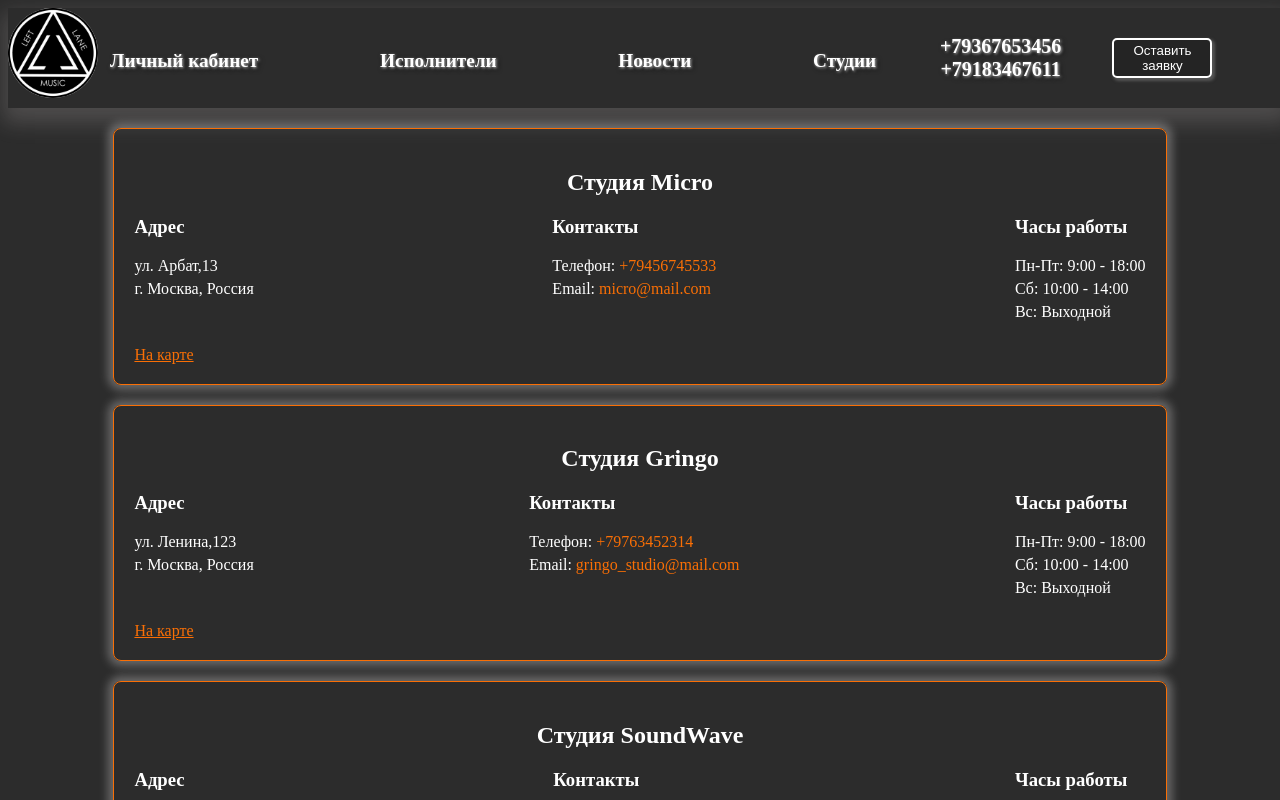
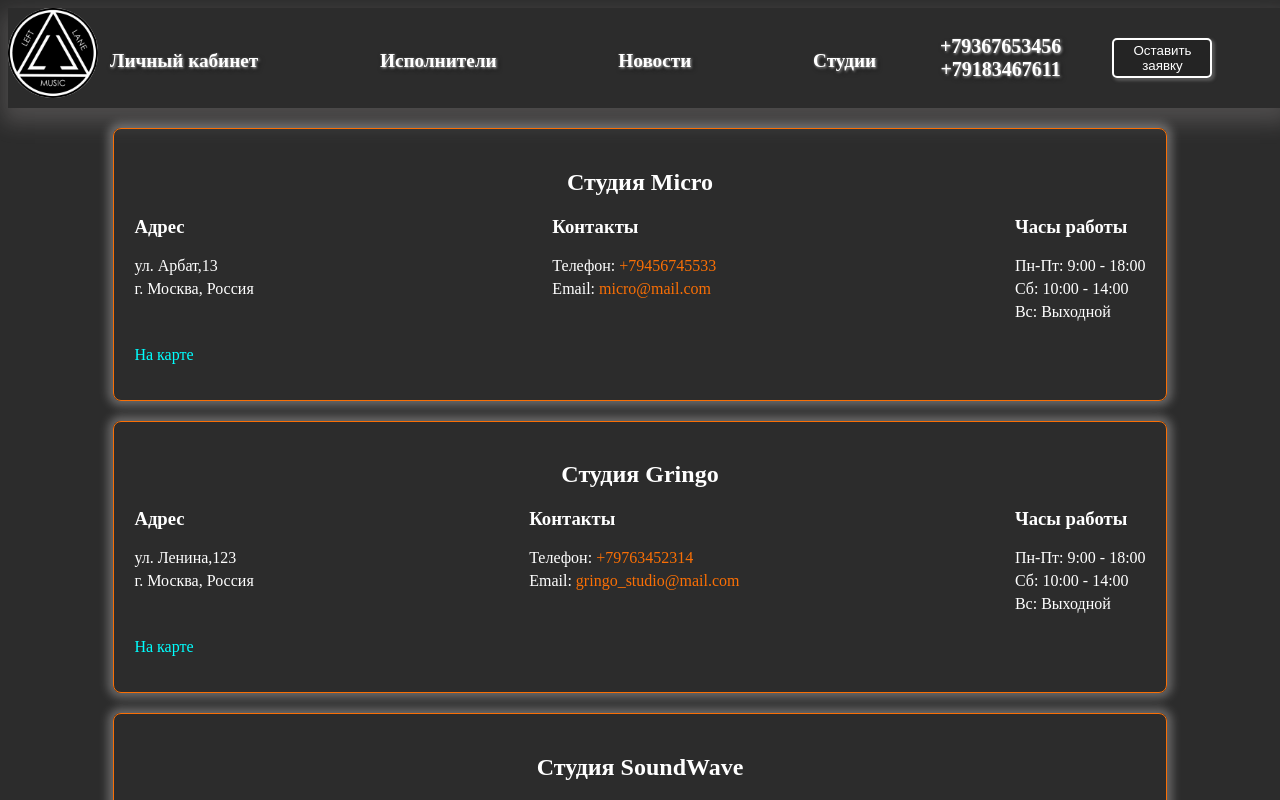
Before and after one commit to Koshkinkhost/angular_kursach, an Angular app: page /filials in a window 1280 px wide. Shown: the top 800 px of the page. Built offline with nearby package versions, Linux system fonts and the light colour scheme.

Commit message:
14.11 commit

```diff
--- a/src/app/components/filial/filial.component.html
+++ b/src/app/components/filial/filial.component.html
@@ -20,7 +20,7 @@
     </div>
     <div class="branch-map">
         <div >
-            <a href="javascript:void(0)"  (click)="getLocation()">{{info}}</a>
+            <p  style="color:aqua;cursor: pointer;"  (click)="getLocation()">{{info}}</p>
             @if(visible){
                 <img style="margin: 20px;" src="{{source}}">
             }
--- a/src/app/components/filial/filial.component.ts
+++ b/src/app/components/filial/filial.component.ts
@@ -10,7 +10,7 @@ import { Component,Input } from '@angular/core';
 export class FilialComponent {
   private geocoderUrl = 'https://geocode-maps.yandex.ru/1.x/';
   private staticApiUrl = 'https://static-maps.yandex.ru/1.x/';
-  private key: string = '74ff6712-3c2f-4384-8eaa-89e9b194ac6e';
+  private key: string = '1ad87012-0d6f-4c6a-b023-1f5159b8fc5b';
   public source:string='';
   @Input() title!:string;
   @Input() phone_num!:string;
@@ -22,28 +22,30 @@ export class FilialComponent {
   public info:string='На карте'
   async getLocation() {
     try {
-      const response = await fetch(`${this.geocoderUrl}?apikey=${this.key}&geocode=${this.street},+${this.build}&format=json`);
+      const response = await fetch(
+        `${this.geocoderUrl}?apikey=${this.key}&geocode=${encodeURIComponent(this.street + ',' + this.build)}&format=json`
+      );
+
+      if (!response.ok) {
+        throw new Error(`Ошибка ${response.status}: ${response.statusText}`);
+      }
+
       const data = await response.json();
+      console.log(data);
 
       // Извлекаем координаты из ответа
       const geoObjects = data.response.GeoObjectCollection.featureMember;
       if (geoObjects.length > 0) {
-        const coordinates = geoObjects[0].GeoObject.Point.pos.split(' ').reverse(); // Координаты в формате "долгота, широта"
+        const coordinates = geoObjects[0].GeoObject.Point.pos.split(' ').reverse(); // "долгота, широта"
         const [latitude, longitude] = coordinates;
 
         // Создаем URL для статической карты
         const mapUrl = `${this.staticApiUrl}?ll=${longitude},${latitude}&size=450,450&z=16&l=map&pt=${longitude},${latitude},pm2rdm`;
         console.log('URL статической карты:', mapUrl);
 
-        // Отображаем карту на странице
-        const mapImage = document.createElement('img');
         this.source = mapUrl;
-        this.visible=!this.visible;
-        if(this.visible)
-        this.info="Скрыть"
-      else
-      this.info="На карте"
-
+        this.visible = !this.visible;
+        this.info = this.visible ? 'Скрыть' : 'На карте';
       } else {
         console.error('Адрес не найден');
       }
@@ -51,4 +53,5 @@ export class FilialComponent {
       console.error('Ошибка при получении данных:', error);
     }
   }
+
 }
--- a/src/app/components/header/header.component.html
+++ b/src/app/components/header/header.component.html
@@ -7,7 +7,7 @@
 
         <a class="title" routerLink="/account" routerLinkActive="active" ariaCurrentWhenActive="page">Личный кабинет</a>
         <a class="title" routerLink="/services" routerLinkActive="active" ariaCurrentWhenActive="page">Исполнители</a>
-        <a class="title"  routerLink="/services" routerLinkActive="active" ariaCurrentWhenActive="page">Новости</a>
+        <a class="title"  routerLink="/news" routerLinkActive="active" ariaCurrentWhenActive="page">Новости</a>
         <a class="title" routerLink="/filials" routerLinkActive="active" ariaCurrentWhenActive="page">Студии</a>
 
     </div>
```
